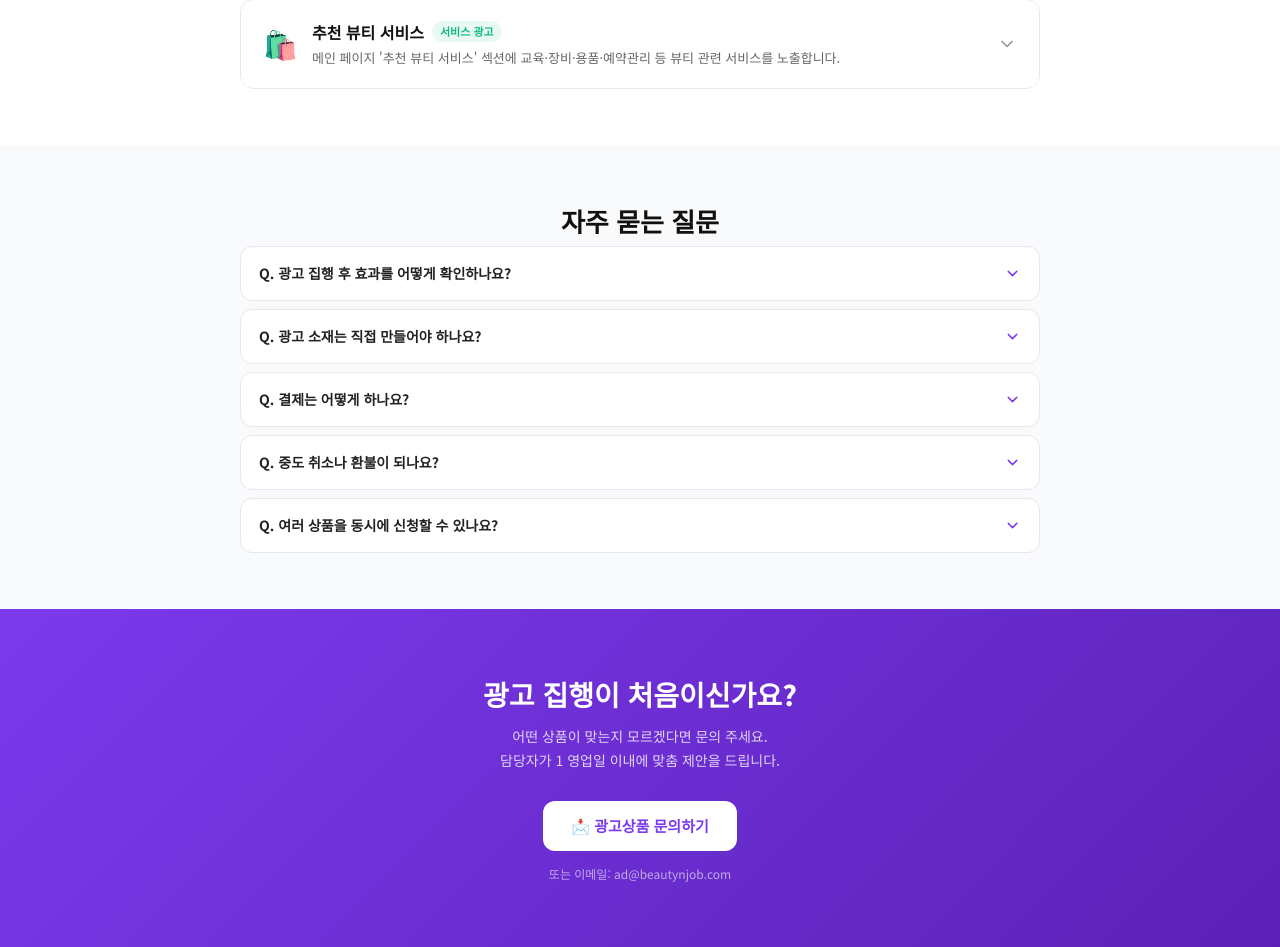
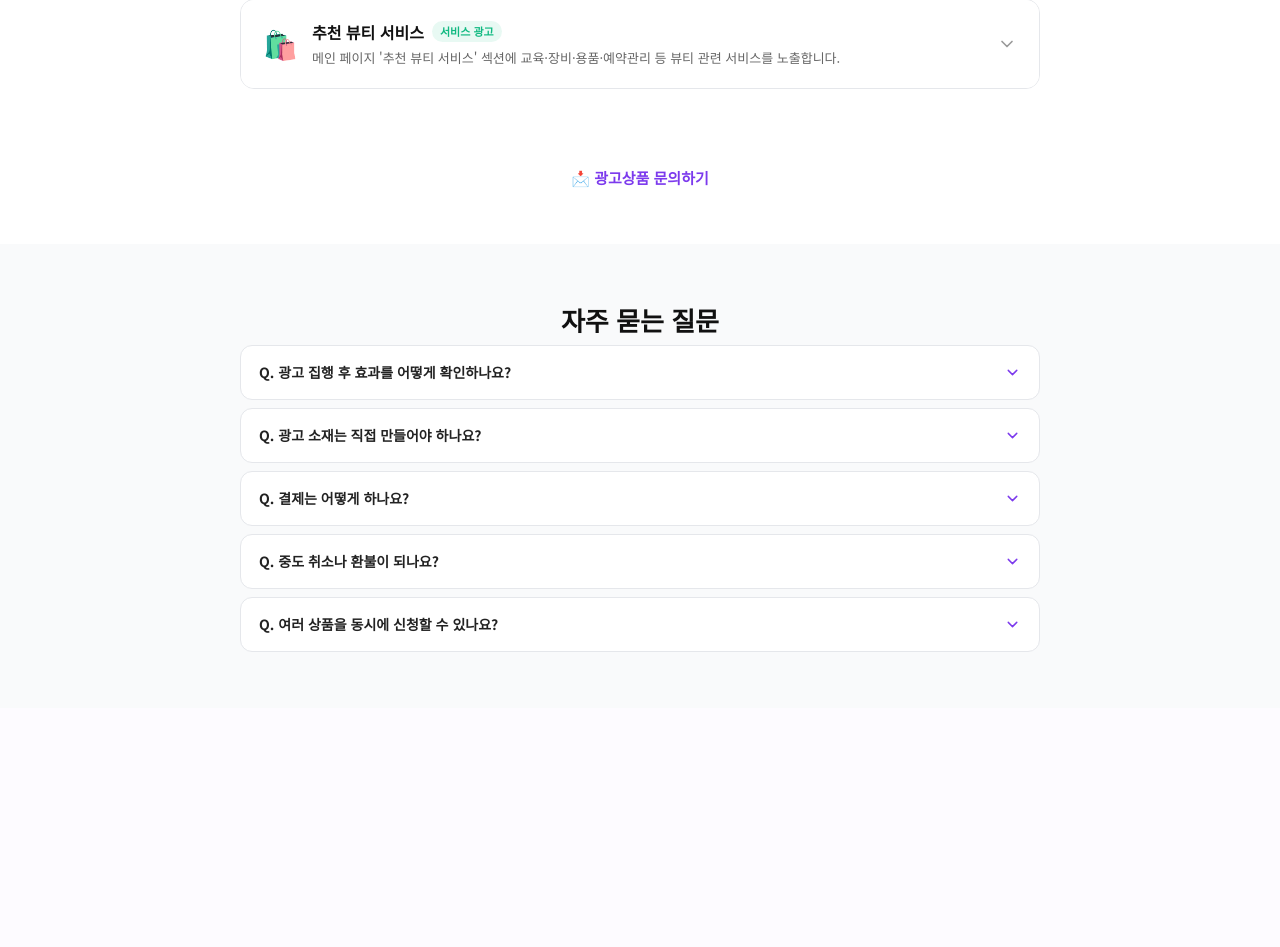
Before and after one commit to jiwone73/beauty-and-job, a Next.js app: page /company/ads in a window 1280 px wide. Shown: the part 1265-2212 px from the top of the page. After the commit the page ends 1973 px from the top, so only its background shows below. Built offline with nearby package versions, Linux system fonts and the light colour scheme; a web font is replaced by a local one.

Commit message:
refactor: 보라색 CTA 섹션 제거, 광고문의 버튼을 상품/FAQ 사이로 이동

```diff
--- a/app/company/ads/page.tsx
+++ b/app/company/ads/page.tsx
@@ -210,7 +210,12 @@ export default function AdsLandingPage() {
           </div>
         </div>
       </section>
-
+      {/* 광고 문의 버튼 */}
+      <div className="ads-inner" style={{ textAlign: "center", padding: "8px 0 40px" }}>
+        <Link href="/company/ads/inquiry" className="ads-cta-btn">
+          📩 광고상품 문의하기
+        </Link>
+      </div>
       {/* FAQ */}
       <section className="ads-section gray">
         <div className="ads-inner">
@@ -232,20 +237,7 @@ export default function AdsLandingPage() {
         </div>
       </section>
 
-      {/* 하단 CTA */}
-      <section className="ads-cta">
-        <div className="ads-inner" style={{ textAlign: "center" }}>
-          <h2 className="ads-cta-title">광고 집행이 처음이신가요?</h2>
-          <p className="ads-cta-desc">
-            어떤 상품이 맞는지 모르겠다면 문의 주세요.<br />
-            담당자가 1 영업일 이내에 맞춤 제안을 드립니다.
-          </p>
-          <Link href="/company/ads/inquiry" className="ads-cta-btn">
-            📩 광고상품 문의하기
-          </Link>
-          <p className="ads-cta-email">또는 이메일: ad@beautynjob.com</p>
-        </div>
-      </section>
+
     </div>
   );
 }
```
